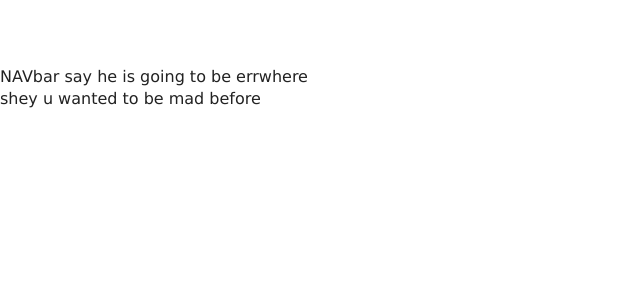
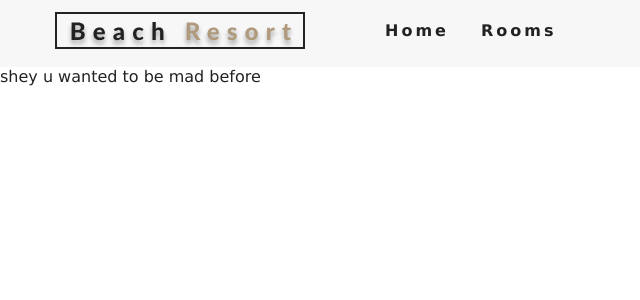
Before and after one commit to sizzle01/Beach-Resort, a React (Create React App) app: page / in a window 1280 px wide. Shown: the top 300 px of the page, without its empty margins (0-640 px from the left). Built offline with nearby package versions, Linux system fonts and the light colour scheme; the HTML template or start-up script is replaced by a standard one.

Commit message:
navbar completed

```diff
--- a/src/components/Navbar.js
+++ b/src/components/Navbar.js
@@ -9,6 +9,33 @@
     this.setState({ isOpen: !this.state.isOpen });
   };
   render() {
-    return <div>NAVbar say he is going to be errwhere</div>;
+    return (
+      <nav className="navbar">
+        <div className="nav-center">
+          <div className="nav-header">
+            <Link to="/">
+              <img src={logo} alt="resort logo" />
+            </Link>
+            <button
+              type="button"
+              className="nav-btn"
+              onClick={this.handleToggle}
+            >
+              <FaAlignRight className="nav-icon" />
+            </button>
+          </div>
+          <ul
+            className={this.state.isOpen ? "nav-links show-nav" : "nav-links"}
+          >
+            <li>
+              <Link to="/">Home</Link>
+            </li>
+            <li>
+              <Link to="/rooms">Rooms</Link>
+            </li>
+          </ul>
+        </div>
+      </nav>
+    );
   }
 }
```
